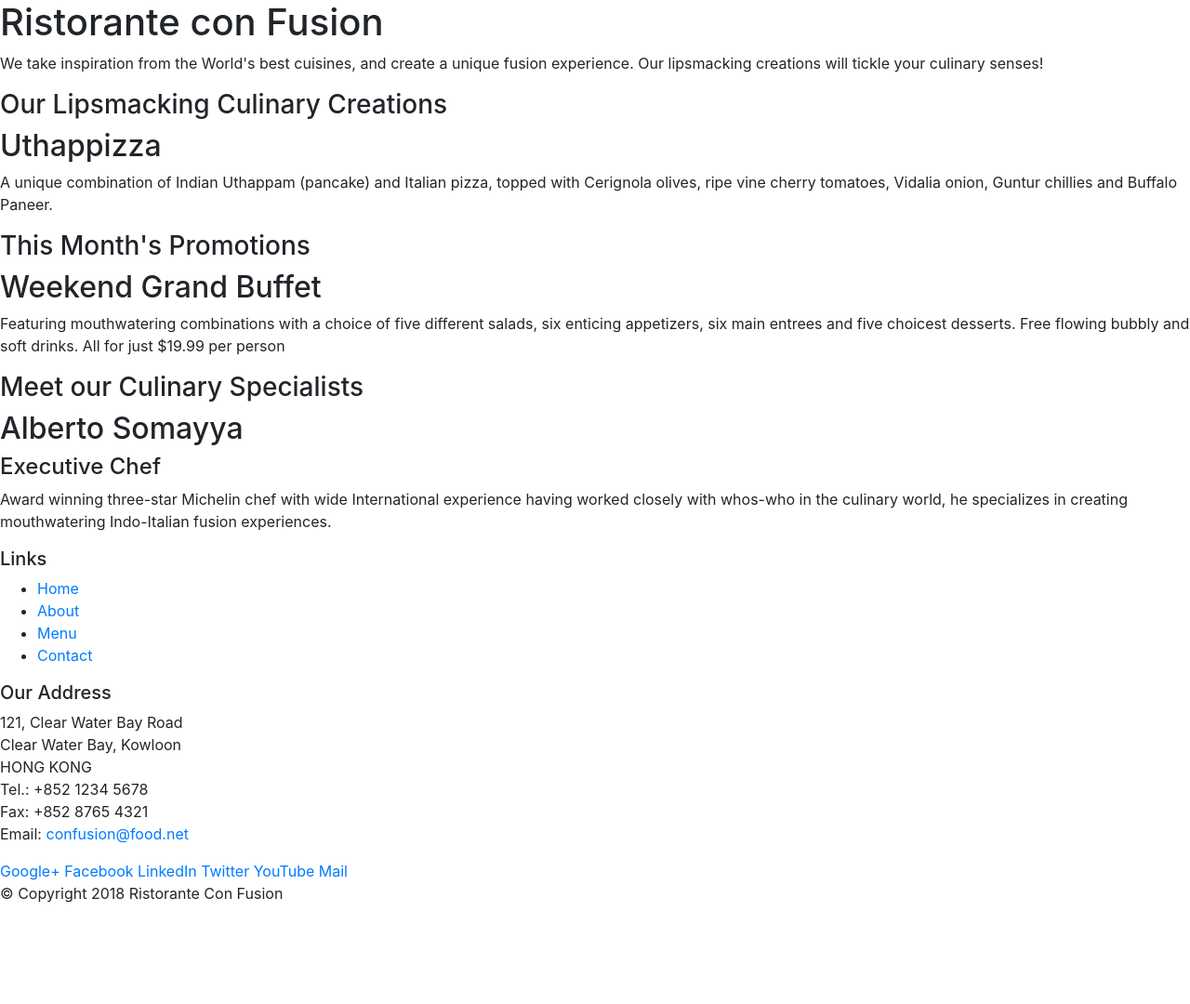
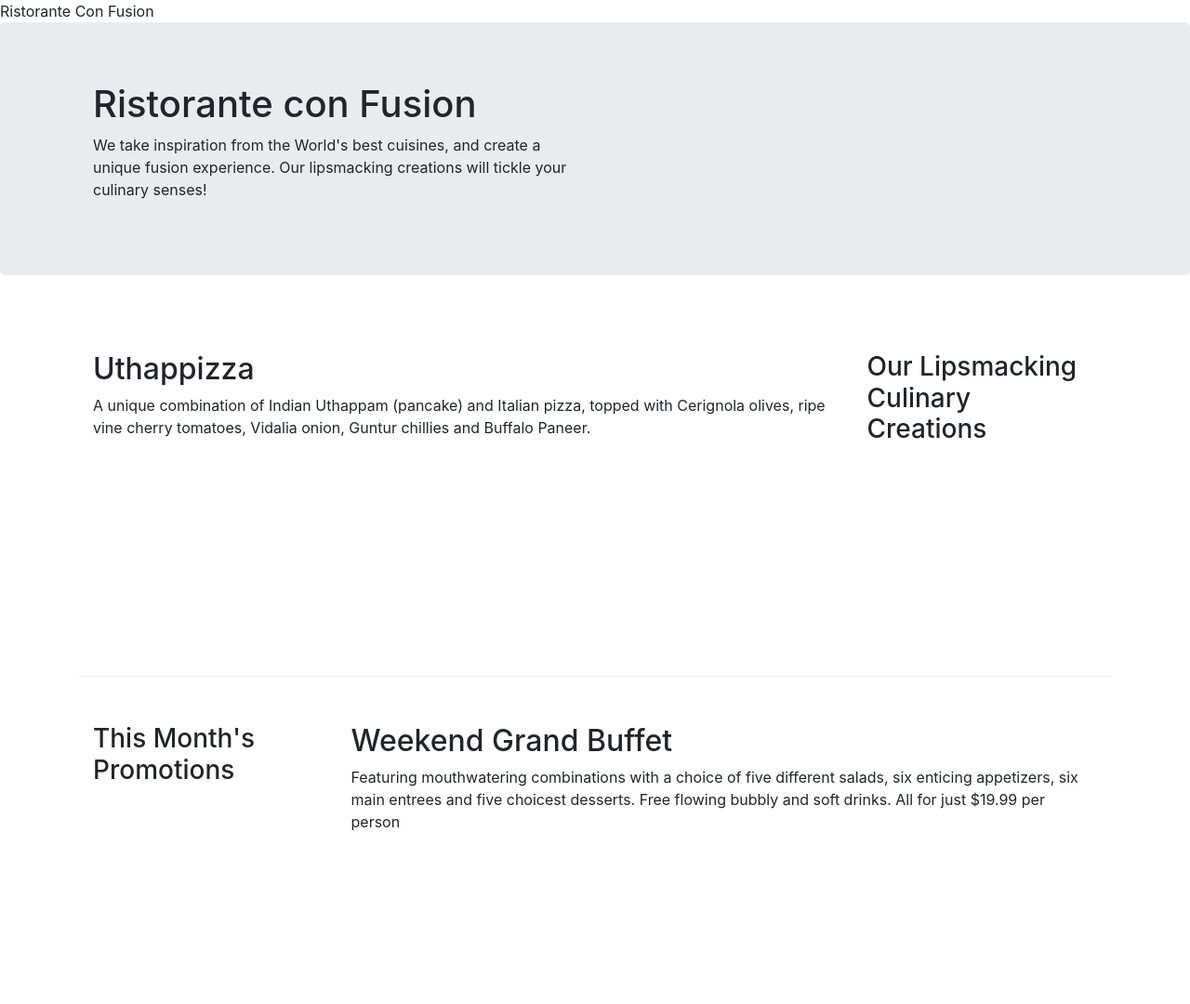
Before and after one commit to marco6998/curso-bootstrap, a website: page index.html in a window 1280 px wide. Shown: the top 1080 px of the page at 93% size. Before the commit the page ends 989 px from the top, so only its background shows below. Drawn offline with nearby package versions, Linux system fonts and the light colour scheme.

Commit message:
primer push segunda semana

```diff
--- /dev/null
+++ b/css/styles.css
@@ -0,0 +1,16 @@
+.row-header{
+    margin: 0px auto;
+    padding: 0px auto;
+}
+.row-content{
+    margin: 0px auto;
+    padding: 50px 0px 50px 0px;
+    border-bottom: 1px ridge;
+    min-height: 400px;
+}
+
+.footer{
+    background-color: #D1C4E9;
+    margin: 0px auto;
+    padding: 20px 0px 20px 0;
+}
--- a/index.html
+++ b/index.html
@@ -6,74 +6,80 @@
     <meta charset="utf-8">
     <meta name="viewport" content="width=device-width, initial-scale=1, shrink-to-fit=no">
     <meta http-equiv="x-ua-compatible" content="ie=edge">
-
     <!-- Bootstrap CSS -->
     <link rel="stylesheet" href="node_modules/bootstrap/dist/css/bootstrap.min.css">
+    <link rel="stylesheet" href="css/styles.css"
     <title>Ristorante Con Fusion</title>
+
 </head>
-
 <body>
-
-    <header>
-        <div>
-            <div>
-                <div>
+    <header class="jumbotron">
+        <div class="container">
+            <div class="row row-header">
+                <div class="col-12 col-sm-6">
                     <h1>Ristorante con Fusion</h1>
-                    <p>We take inspiration from the World's best cuisines, and create a unique fusion experience. Our lipsmacking creations will tickle your culinary senses!</p>
+                    <p>We take inspiration from the World's best cuisines, and create a unique fusion experience. Our
+                        lipsmacking creations will tickle your culinary senses!</p>
                 </div>
-                <div>
+                <div class="col-12 col-sm">
                 </div>
             </div>
         </div>
     </header>
 
-    <div>
-        <div>
-            <div>
+    <div class="container">
+        <div class="row row-content">
+            <div class="col-12 col-sm-4 order-sm-last col-md-3">
                 <h3>Our Lipsmacking Culinary Creations</h3>
             </div>
-            <div>
+            <div class="col col-sm order-sm-first col-md">
+                <!--col es que ocupará las 12, el siguiente 8 porque arriba hay 4, y md 9 porque hay 3-->
                 <h2>Uthappizza</h2>
-                <p>A unique combination of Indian Uthappam (pancake) and Italian pizza, topped with Cerignola olives, ripe vine cherry tomatoes, Vidalia onion, Guntur chillies and Buffalo Paneer.</p>
+                <p>A unique combination of Indian Uthappam (pancake) and Italian pizza, topped with Cerignola olives,
+                    ripe vine cherry tomatoes, Vidalia onion, Guntur chillies and Buffalo Paneer.</p>
             </div>
         </div>
 
 
-        <div>
-            <div>
+        <div class="row row-content">
+            <div class="col-12 col-sm-4 col-md-3">
                 <h3>This Month's Promotions</h3>
             </div>
-            <div>
+            <div class="col col-sm col-md">
                 <h2>Weekend Grand Buffet</h2>
-                <p>Featuring mouthwatering combinations with a choice of five different salads, six enticing appetizers, six main entrees and five choicest desserts. Free flowing bubbly and soft drinks. All for just $19.99 per person </p>
+                <p>Featuring mouthwatering combinations with a choice of five different salads, six enticing appetizers,
+                    six main entrees and five choicest desserts. Free flowing bubbly and soft drinks. All for just
+                    $19.99 per person </p>
             </div>
         </div>
 
-        <div>
-            <div>
+        <div class="row row-content">
+            <div class="col-12 col-sm-4  order-sm-last col-md-3">
                 <h3>Meet our Culinary Specialists</h3>
             </div>
-            <div>
+            <div class="col col-sm  order-sm-first col-md">
                 <h2>Alberto Somayya</h2>
                 <h4>Executive Chef</h4>
-                <p>Award winning three-star Michelin chef with wide International experience having worked closely with whos-who in the culinary world, he specializes in creating mouthwatering Indo-Italian fusion experiences. </p>
+                <p>Award winning three-star Michelin chef with wide International experience having worked closely with
+                    whos-who in the culinary world, he specializes in creating mouthwatering Indo-Italian fusion
+                    experiences. </p>
             </div>
         </div>
     </div>
 
-    <footer>
-        <div>
-            <div>
-                <div>
+    <footer class="footer">
+        <div class="container">
+            <div class="row">
+                <div class="col-4 offset-1 col-sm-2">
                     <h5>Links</h5>
-                    <ul>
-                        <li><a href="#">Home</a></li>
-                        <li><a href="#">About</a></li>
-                        <li><a href="#">Menu</a></li>
-                        <li><a href="#">Contact</a></li>
+                    <ul class="list-unstyled">
+                        <li><a href="#" >Home</a></li>
+                        <li><a href="#" >About</a></li>
+                        <li><a href="#" >Menu</a></li>
+                        <li><a href="#" >Contact</a></li>
                     </ul>
                 </div>
-                <div>
+                <div class="col-7 col-sm-5">
                     <h5>Our Address</h5>
                     <address>
                         121, Clear Water Bay Road<br>
@@ -84,7 +90,7 @@
                         Email: <a href="mailto:confusion@food.net">confusion@food.net</a>
                     </address>
                 </div>
-                <div>
+                <div class="col-12 col-sm-4">
                     <div>
                         <a href="http://google.com/+">Google+</a>
                         <a href="http://www.facebook.com/profile.php?id=">Facebook</a>
@@ -95,14 +101,14 @@
                     </div>
                 </div>
             </div>
-           <div>
-                <div>
+            <div class="row">
+                <div class="col-auto">
                     <p>© Copyright 2018 Ristorante Con Fusion</p>
                 </div>
             </div>
         </div>
     </footer>
-<!-- jQuery first, then Popper.js, then Bootstrap JS. -->
+    <!-- jQuery  first, then Popper.js, then Bootstrap JS. -->
     <script src="node_modules/jquery/dist/jquery.slim.min.js"></script>
     <script src="node_modules/popper.js/dist/umd/popper.min.js"></script>
     <script src="node_modules/bootstrap/dist/js/bootstrap.min.js"></script>
```
Lines whose indentation alone changed are shown as unchanged.
